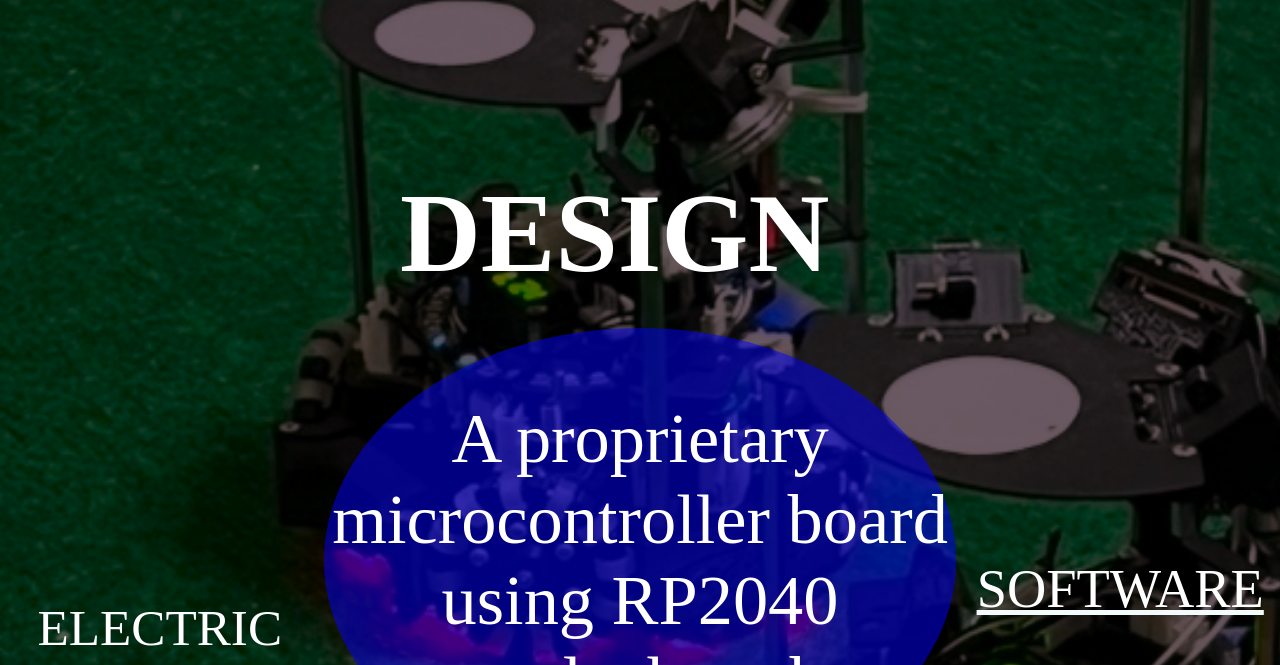
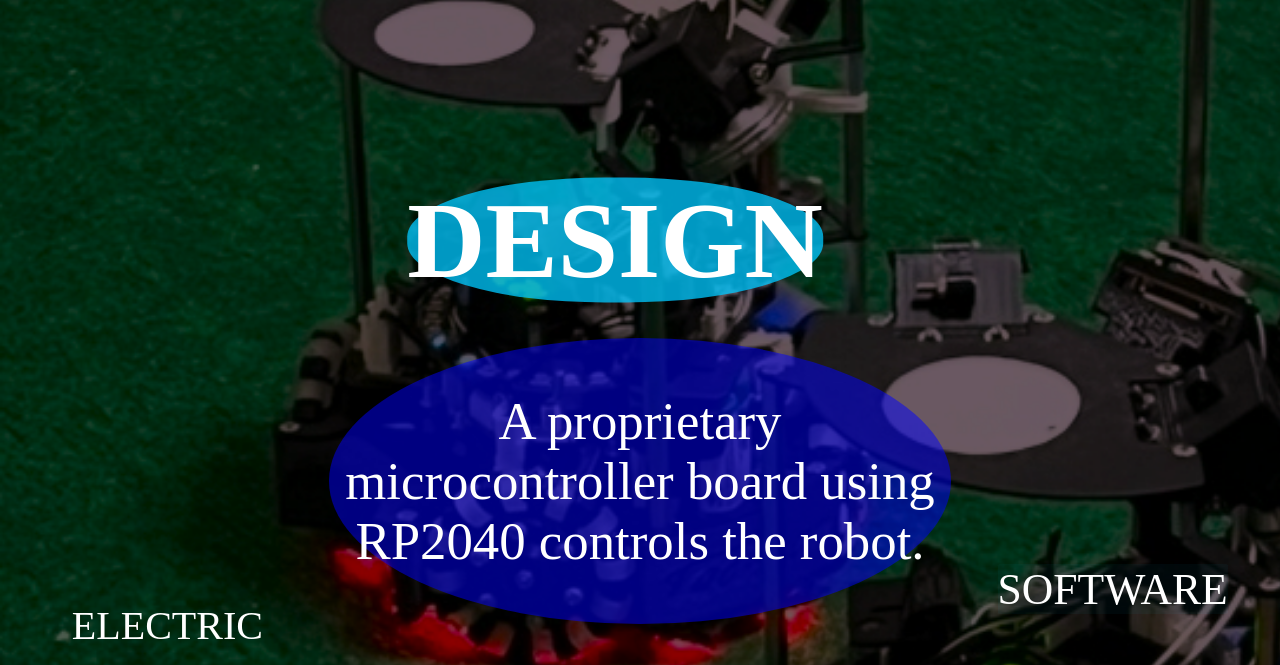
Before and after one commit to TabitoStudio/TachyonRCJ-jp, a plain HTML site: page index.html in a window 1280 px wide. Shown: the part 135-800 px from the top of the page. Drawn offline with Linux system fonts and the light colour scheme.

Commit message:
fix:welcomeのスタイルの変更

```diff
--- a/styles/style.css
+++ b/styles/style.css
@@ -44,6 +44,7 @@ body {
     display: flex;
     justify-content: flex-start;
     height: 1150px;
+    padding: 10px;
 }
 .welcomeTextArea {
     position: relative;
@@ -53,16 +54,16 @@ body {
 }
 .welcome-text {
     position: absolute;
-    font-size: 4vw;
+    font-size: 2.5rem;
     transition: font-size 0.8s ease;
     transition: all 1.5s ease;;
     color: #ffffff;
 }
 .welcome-text.active {
-    font-size: 9vw;
+    font-size: 7rem;
     font-weight: bold;
-    text-decoration: underline;
-    text-decoration-color: rgba(0, 200, 255, 0.8);
+    background-color: rgba(0, 200, 255, 0.8);
+    border-radius: 50%;
 }
 .welcomeDescriptionArea {
     position: absolute;
@@ -72,7 +73,7 @@ body {
     background-color: rgba(0, 0, 255, 0.5); /* 背景色を指定 */
     border-radius: 90%;
     flex: 1;
-    font-size: 5.5vw;
+    font-size: 3.3rem;
     text-align: center;
     color: #ffffff;
 }
```
